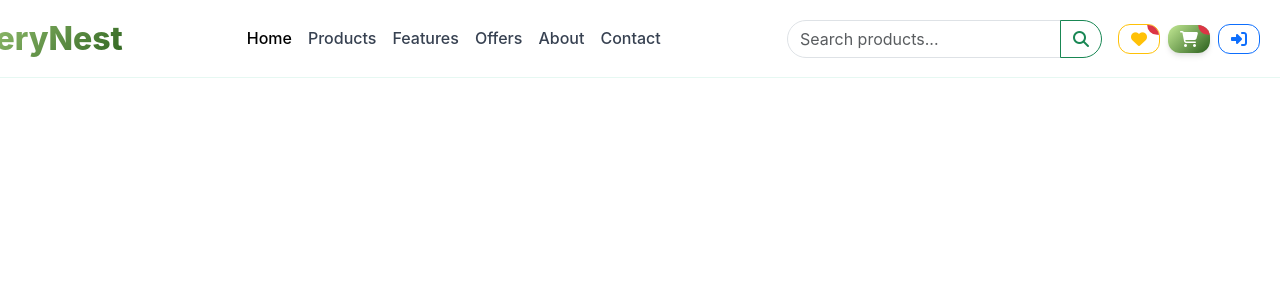
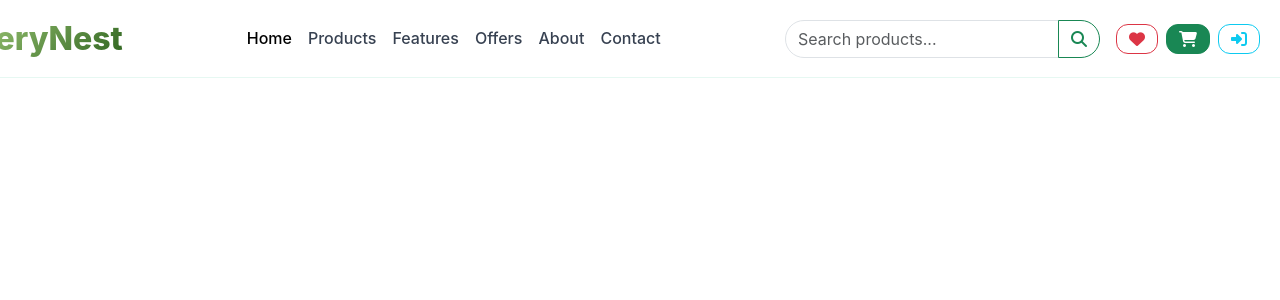
Before and after one commit to NabeelM99/GroceryNest, a PHP site: page /navbar.php in a window 1280 px wide. Shown: the top 300 px of the page. Run offline with PHP 8.4, Linux system fonts and the light colour scheme.

Commit message:
Initial commit

```diff
--- a/navbar.php
+++ b/navbar.php
@@ -73,17 +73,11 @@
                     </a>
                 <?php else: ?>
                     <!-- Customer Navigation -->
-                    <a href="wishlist.php" class="btn btn-outline-warning position-relative">
+                    <a href="wishlist.php" class="btn btn-outline-danger position-relative">
                         <i class="fas fa-heart"></i>
-                        <span class="position-absolute top-0 start-100 translate-middle badge rounded-pill bg-danger">
-                            0
-                        </span>
                     </a>
-                    <a href="cart.php" class="btn btn-primary position-relative">
+                    <a href="cart.php" class="btn btn-success position-relative">
                         <i class="fas fa-shopping-cart"></i>
-                        <span class="position-absolute top-0 start-100 translate-middle badge rounded-pill bg-danger" id="cartCount">
-                            0
-                        </span>
                     </a>
                     <?php if (isset($_SESSION['activeUser'])): ?>
                         <!-- Logged in user -->
@@ -95,7 +89,7 @@
                         </a>
                     <?php else: ?>
                         <!-- Not logged in -->
-                        <a href="login_form.php" class="btn btn-outline-primary">
+                        <a href="login_form.php" class="btn btn-outline-info">
                             <i class="fas fa-sign-in-alt"></i>
                         </a>
                     <?php endif; ?>
```
Also changed, not shown: login_form.php (+3 -9 lines).
